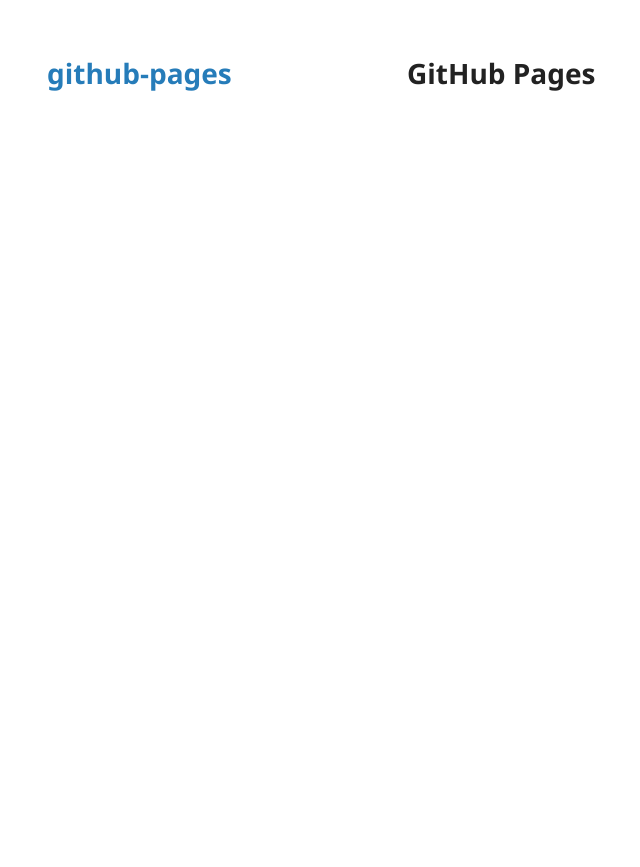
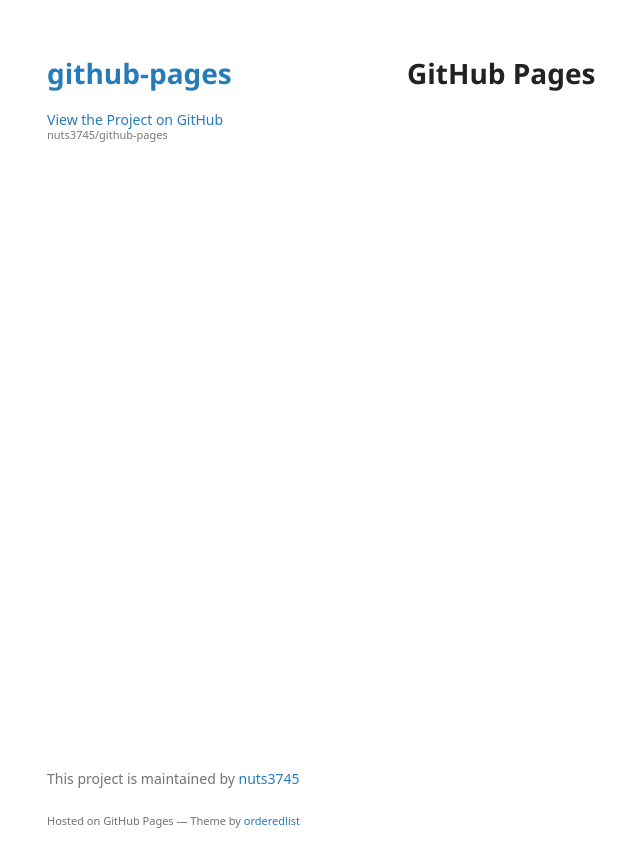
Before and after one commit to nuts3745/github-pages, a Jekyll site: the page built from README.md, in a window 1280 px wide. Shown: the top 867 px of the page, without its empty margins (163-803 px from the left). Built offline with Jekyll 4.4.1, drawn with Linux system fonts in a browser that asks for light colours; some web fonts are replaced; our own code applies the rules of GitHub Pages for plain Markdown files; the repository's description, which GitHub fills in, is left out.

Commit message:
ちょっと修正

```diff
--- a/_layouts/default.html
+++ b/_layouts/default.html
@@ -7,7 +7,7 @@
   <meta name="viewport" content="width=device-width, initial-scale=1">
 
   {% seo %}
-  <link rel="stylesheet" href="{{ '/assets/css/style.css?v=' }}">
+  <link rel="stylesheet" href="{{ "/assets/css/style.css?v=" | append: site.github.build_revision | relative_url }}">
   <!--[if lt IE 9]>
     <script src="https://cdnjs.cloudflare.com/ajax/libs/html5shiv/3.7.3/html5shiv.min.js"></script>
     <![endif]-->
@@ -16,7 +16,30 @@
 <body>
   <div class="wrapper">
     <header>
-      <h1><a href="{{ "/" | absolute_url }}">{{ site.title }}</a></h1>
+      <h1><a href="{{ "/" | absolute_url }}">{{ site.title | default: site.github.repository_name }}</a></h1>
+
+      {% if site.logo %}
+      <img src="{{site.logo | relative_url}}" alt="Logo" />
+      {% endif %}
+
+      <p>{{ site.description | default: site.github.project_tagline }}</p>
+
+      {% if site.github.is_project_page %}
+      <p class="view"><a href="{{ site.github.repository_url }}">View the Project on GitHub
+          <small>{{ site.github.repository_nwo }}</small></a></p>
+      {% endif %}
+
+      {% if site.github.is_user_page %}
+      <p class="view"><a href="{{ site.github.owner_url }}">View My GitHub Profile</a></p>
+      {% endif %}
+
+      {% if site.show_downloads %}
+      <ul class="downloads">
+        <li><a href="{{ site.github.zip_url }}">Download <strong>ZIP File</strong></a></li>
+        <li><a href="{{ site.github.tar_url }}">Download <strong>TAR Ball</strong></a></li>
+        <li><a href="{{ site.github.repository_url }}">View On <strong>GitHub</strong></a></li>
+      </ul>
+      {% endif %}
     </header>
     <section>
 
@@ -24,8 +47,14 @@
 
     </section>
     <footer>
+      {% if site.github.is_project_page %}
+      <p>This project is maintained by <a href="{{ site.github.owner_url }}">{{ site.github.owner_name }}</a></p>
+      {% endif %}
+      <p><small>Hosted on GitHub Pages &mdash; Theme by <a href="https://github.com/orderedlist">orderedlist</a></small>
+      </p>
     </footer>
   </div>
+  <script src="{{ "/assets/js/scale.fix.js" | relative_url }}"></script>
   {% if site.google_analytics %}
   <script>
     (function (i, s, o, g, r, a, m) {
```
